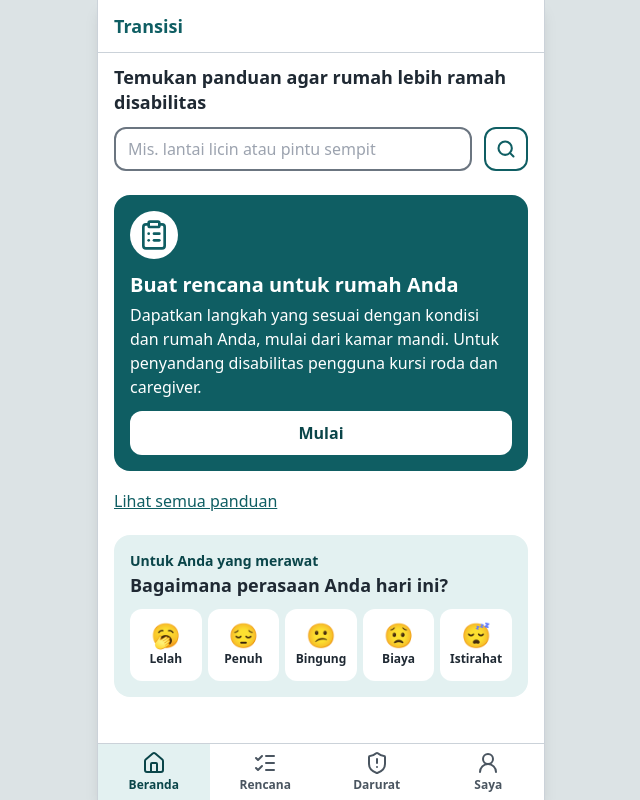
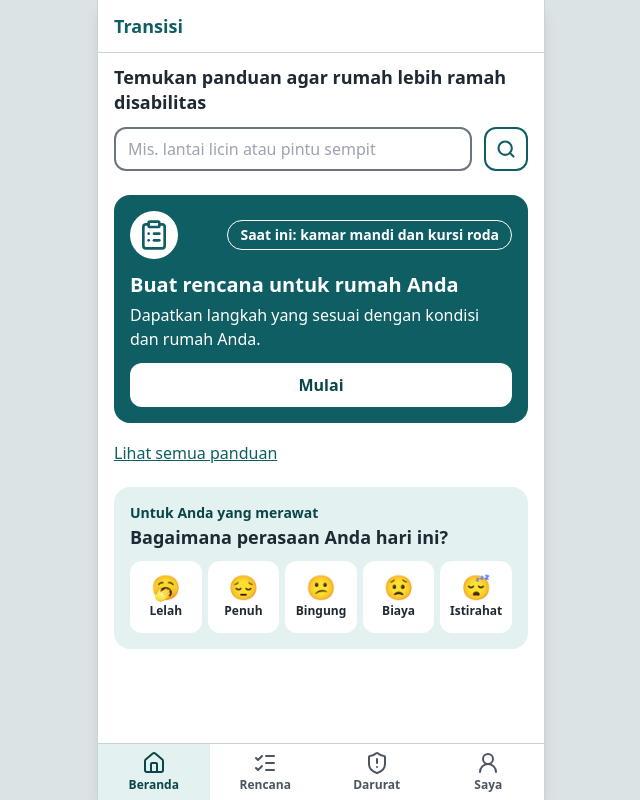
Before and after one commit to titohanafi/transisidnr, a React (Vite) app: page /#/ in a window 1280 px wide. Shown: the whole page, without its empty margins (319-959 px from the left). Built offline with nearby package versions, Linux system fonts and the light colour scheme.

Commit message:
Beranda: cakupan layanan jadi label kecil terpisah dari narasi umum

```diff
--- a/content/ui.json
+++ b/content/ui.json
@@ -8,8 +8,9 @@
       "judul": "Apa yang ingin Anda lakukan?",
       "susun": {
         "judul": "Buat rencana untuk rumah Anda",
-        "deskripsi": "Dapatkan langkah yang sesuai dengan kondisi dan rumah Anda, mulai dari kamar mandi. Untuk penyandang disabilitas pengguna kursi roda dan caregiver.",
-        "tombol": "Mulai"
+        "deskripsi": "Dapatkan langkah yang sesuai dengan kondisi dan rumah Anda.",
+        "tombol": "Mulai",
+        "cakupan": "Saat ini: kamar mandi dan kursi roda"
       },
       "lanjut": {
         "judul": "Lanjutkan rencana Anda",
--- a/src/domain/schema.ts
+++ b/src/domain/schema.ts
@@ -147,7 +147,7 @@ export const uiSchema = z
       spandukDraf: teks,
       pilih: z.object({
         judul: teks,
-        susun: z.object({ judul: teks, deskripsi: teks, tombol: teks }),
+        susun: z.object({ judul: teks, deskripsi: teks, tombol: teks, cakupan: teks }),
         lanjut: z.object({ judul: teks, deskripsi: teks, tombol: teks }),
         semua: teks,
         cari: z.object({ label: teks, placeholder: teks, tombol: teks }),
--- a/src/screens/Beranda.tsx
+++ b/src/screens/Beranda.tsx
@@ -53,9 +53,14 @@ export function Beranda() {
       </form>
 
       <section className="mt-6 rounded-kartu bg-utama p-4 text-white" aria-labelledby="jalur-utama">
-        <span className="flex h-12 w-12 items-center justify-center rounded-full bg-white text-utama">
-          <IkonBeranda kunci="rencana" />
-        </span>
+        <div className="flex items-center justify-between gap-3">
+          <span className="flex h-12 w-12 shrink-0 items-center justify-center rounded-full bg-white text-utama">
+            <IkonBeranda kunci="rencana" />
+          </span>
+          {!adaJawaban && (
+            <span className="rounded-full border border-white px-3 py-1 text-sm font-semibold">{pilih.susun.cakupan}</span>
+          )}
+        </div>
         <h3 id="jalur-utama" className="mt-3 text-xl font-bold leading-snug">
           {kartu.judul}
         </h3>
```
Also changed, not shown: 1 other file (tests, documents, lock files or other folders).
